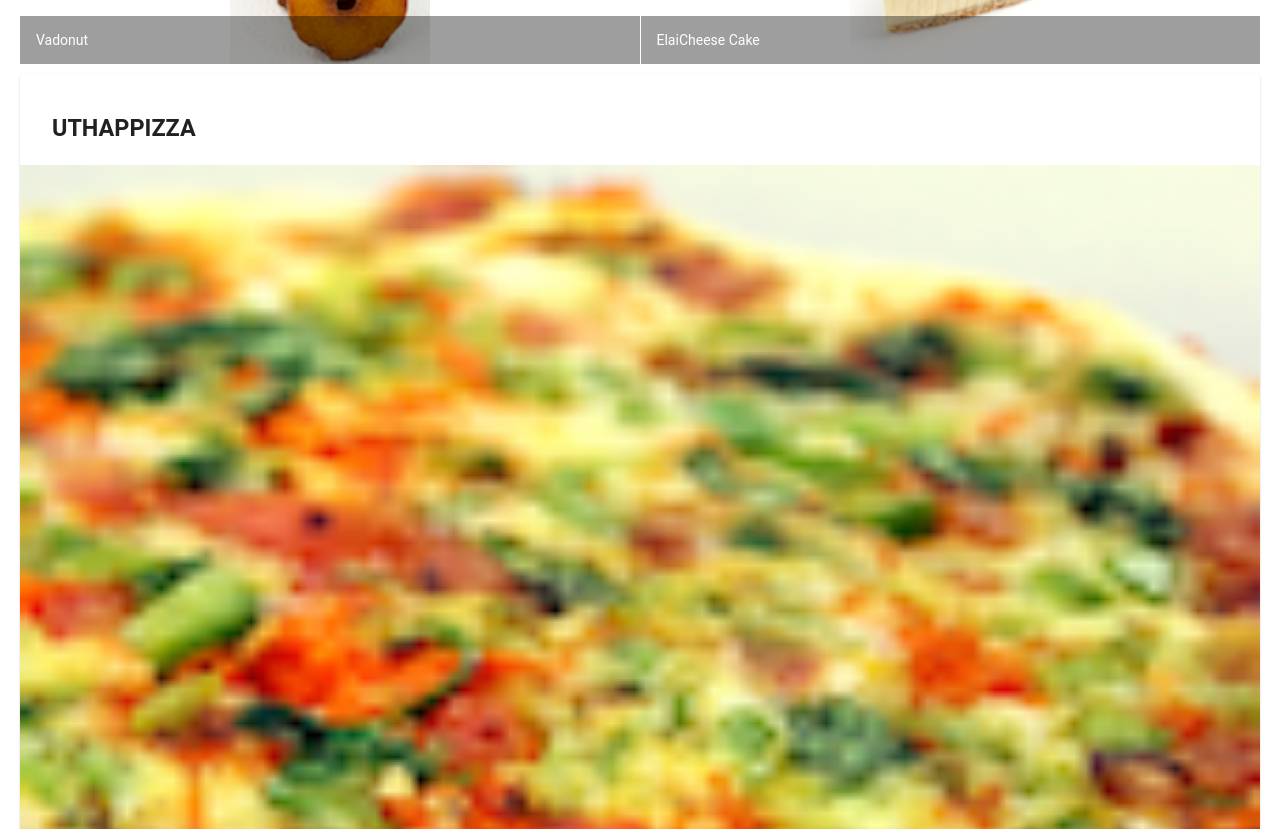
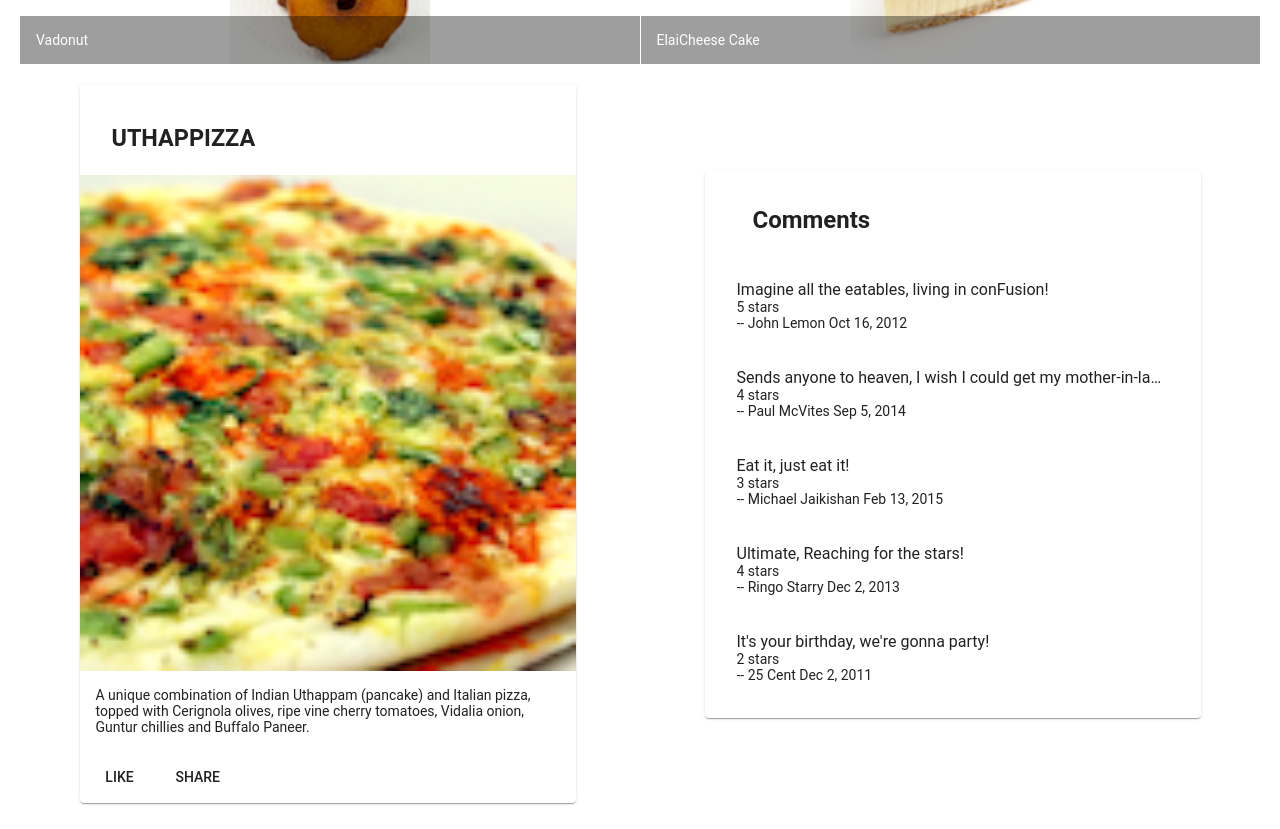
Before and after one commit to dimple0812/Angular, an Angular app: page / in a window 1280 px wide. Shown: the part 500-1329 px from the top of the page. Built offline with nearby package versions, Linux system fonts and the light colour scheme.

Commit message:
First Assignment

```diff
--- a/src/app/app.component.html
+++ b/src/app/app.component.html
@@ -1,3 +1,4 @@
 <!--The content below is only a placeholder and can be replaced.-->
 <mat-toolbar color="primary"> <span>Ristorante Con Fusion</span> </mat-toolbar>
 <app-menu></app-menu>
+<app-dishdetail></app-dishdetail>
--- a/src/app/app.module.ts
+++ b/src/app/app.module.ts
@@ -12,11 +12,13 @@
 import { AppComponent } from './app.component';
 import 'hammerjs';
 import { MenuComponent } from './menu/menu.component';
+import { DishdetailComponent } from './dishdetail/dishdetail.component';
 
 @NgModule({
   declarations: [
     AppComponent,
-    MenuComponent
+    MenuComponent,
+    DishdetailComponent
   ],
   imports: [
     BrowserModule,
--- /dev/null
+++ b/src/app/dishdetail/dishdetail.component.html
@@ -0,0 +1,51 @@
+<div class="container"
+    fxLayout="row"
+    fxLayout.sm="column"
+    fxLayout.xs="column"
+    fxLayoutAlign.gt-md="space-around center"
+    fxLayoutGap="10px"
+    fxLayoutGap.xs="0">
+
+    <div fxFlex="40" *ngIf="dish">
+      <mat-card>
+        <mat-card-header>
+          <mat-card-title>
+            <h3>{{dish.name | uppercase}}</h3>
+          </mat-card-title>
+        </mat-card-header>
+        <img mat-card-image src={{dish.image}} alt={{dish.name}}>
+        <mat-card-content>
+          <p>
+            {{dish.description}}
+          </p>
+        </mat-card-content>
+        <mat-card-actions>
+          <button mat-button>LIKE</button>
+          <button mat-button>SHARE</button>
+        </mat-card-actions>
+      </mat-card>
+
+
+    </div>
+
+    <div fxFlex="40" *ngIf="dish">
+      <mat-card>
+        <mat-card-header>
+          <h2>Comments</h2>
+        </mat-card-header>
+        <mat-card-content>
+          <mat-list>
+            <mat-list-item *ngFor="let comment of dish.comments">
+              <h3 matLine> {{comment.comment}} </h3>
+              <h3 matLine> {{comment.rating}} stars</h3>
+              <h3 matLine> -- {{comment.author}} {{comment.date | date}} </h3>
+
+            </mat-list-item>
+          </mat-list>
+
+
+        </mat-card-content>
+      </mat-card>
+    </div>
+
+</div>
--- /dev/null
+++ b/src/app/dishdetail/dishdetail.component.ts
@@ -0,0 +1,61 @@
+import { Component, OnInit } from '@angular/core';
+const DISH = {
+  id: '0',
+  name: 'Uthappizza',
+  image: '/assets/images/uthappizza.png',
+  category: 'mains',
+  featured: true,
+  label: 'Hot',
+  price: '4.99',
+  // tslint:disable-next-line:max-line-length
+  description: 'A unique combination of Indian Uthappam (pancake) and Italian pizza, topped with Cerignola olives, ripe vine cherry tomatoes, Vidalia onion, Guntur chillies and Buffalo Paneer.',
+  comments: [
+       {
+           rating: 5,
+           comment: 'Imagine all the eatables, living in conFusion!',
+           author: 'John Lemon',
+           date: '2012-10-16T17:57:28.556094Z'
+       },
+       {
+           rating: 4,
+           comment: 'Sends anyone to heaven, I wish I could get my mother-in-law to eat it!',
+           author: 'Paul McVites',
+           date: '2014-09-05T17:57:28.556094Z'
+       },
+       {
+           rating: 3,
+           comment: 'Eat it, just eat it!',
+           author: 'Michael Jaikishan',
+           date: '2015-02-13T17:57:28.556094Z'
+       },
+       {
+           rating: 4,
+           comment: 'Ultimate, Reaching for the stars!',
+           author: 'Ringo Starry',
+           date: '2013-12-02T17:57:28.556094Z'
+       },
+       {
+           rating: 2,
+           comment: 'It\'s your birthday, we\'re gonna party!',
+           author: '25 Cent',
+           date: '2011-12-02T17:57:28.556094Z'
+       }
+   ]
+};
+
+@Component({
+  selector: 'app-dishdetail',
+  templateUrl: './dishdetail.component.html',
+  styleUrls: ['./dishdetail.component.scss']
+})
+export class DishdetailComponent implements OnInit {
+
+  dish = DISH;
+
+
+  constructor() { }
+
+  ngOnInit() {
+  }
+
+}
--- a/src/app/menu/menu.component.html
+++ b/src/app/menu/menu.component.html
@@ -22,26 +22,5 @@
        </mat-grid-list>
 
     </div>
-    <div fxFlex *ngIf="selectedDish">
-      <mat-card>
-        <mat-card-header>
-          <mat-card-title>
-            <h3>{{selectedDish.name | uppercase}}</h3>
-          </mat-card-title>
-        </mat-card-header>
-        <img mat-card-image src={{selectedDish.image}} alt={{selectedDish.name}}>
-        <mat-card-content>
-          <p>
-            {{selectedDish.description}}
-          </p>
-        </mat-card-content>
-        <mat-card-actions>
-          <button mat-button>LIKE</button>
-          <button mat-button>SHARE</button>
-        </mat-card-actions>
-      </mat-card>
-
-
-    </div>
 
 </div>
```
Also changed, not shown: src/app/dishdetail/dishdetail.component.scss (added), 1 other file (tests, documents, lock files or other folders).
